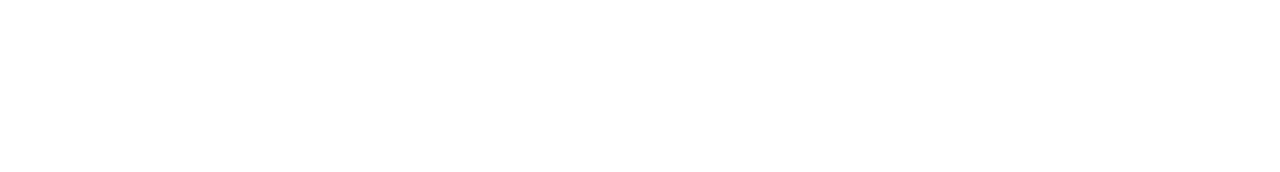
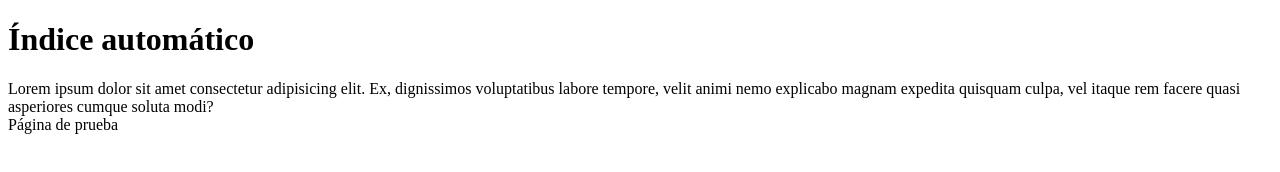
Before and after one commit to educa-digital/DevWeb, a plain HTML site: page index.html in a window 1280 px wide. Drawn offline with Linux system fonts and the light colour scheme.

Commit message:
DevWeb inicio 03

```diff
--- a/index.html
+++ b/index.html
@@ -6,6 +6,12 @@
     <title>Document</title>
 </head>
 <body>
-
+    <header><h1>Índice automático</h1></header>
+    <main>
+        <section>Lorem ipsum dolor sit amet consectetur adipisicing elit. Ex, dignissimos voluptatibus labore tempore, velit animi nemo explicabo magnam expedita quisquam culpa, vel itaque rem facere quasi asperiores cumque soluta modi?</section>
+        <section></section>
+        <section></section>
+    </main>
+    <footer><p3>Página de prueba</p3></footer>
 </body>
 </html>
```
